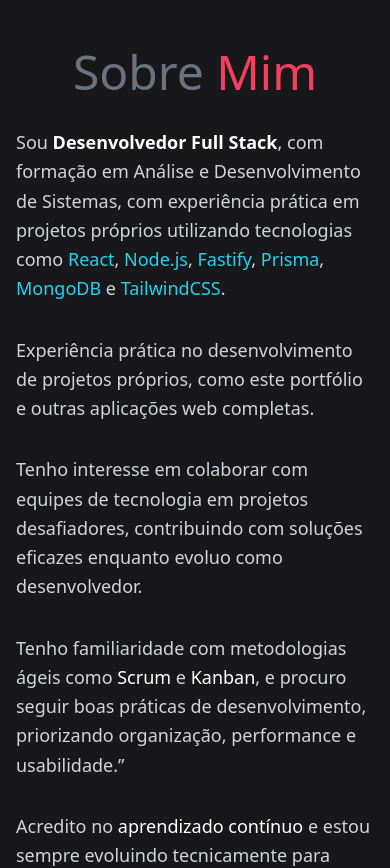
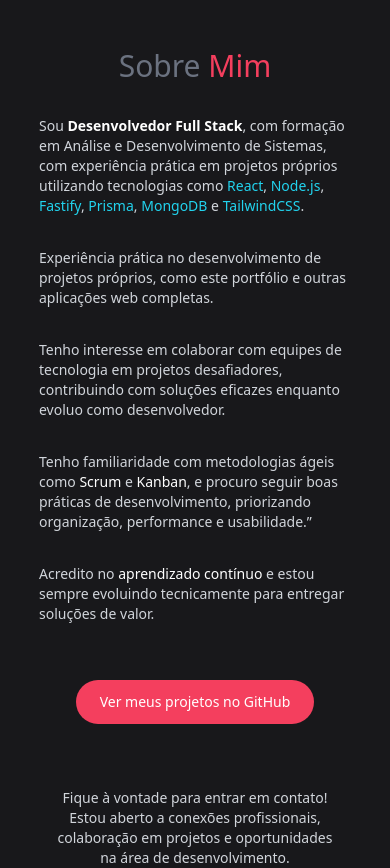
Before and after one commit to RicardoMadureiira/my-portfolio, a React (Vite) app: page / in a window 390 px wide. Shown: the part 900-1768 px from the top of the page. Built offline with nearby package versions, Linux system fonts and the light colour scheme.

Commit message:
added responsive text

```diff
--- a/src/AboutMe.tsx
+++ b/src/AboutMe.tsx
@@ -53,13 +53,16 @@
   }, []);
 
   return (
-    <section id="sobre" className="about-section w-full py-16 px-4 text-white">
-      <div className="max-w-5xl mx-auto flex flex-col gap-8">
-        <h2 className="about-title text-gray-500 font-thin text-5xl text-center max-lg:mt-10">
+    <section
+      id="sobre"
+      className="about-section w-full py-16 text-lg px-[10%] text-white"
+    >
+      <div className="max-w-5xl flex flex-col  gap-8">
+        <h2 className="about-title text-gray-500 font-thin text-5xl max-md:text-3xl text-center max-lg:mt-10">
           Sobre <span className="text-rose-500">Mim</span>
         </h2>
 
-        <p className="animate-about text-lg leading-relaxed text-gray-300">
+        <p className="animate-about text-lg max-md:text-sm leading-relaxed text-gray-300">
           Sou{" "}
           <span className="text-white font-semibold">
             Desenvolvedor Full Stack
@@ -73,18 +76,18 @@
           <span className="text-cyan-400">MongoDB </span> e{" "}
           <span className="text-cyan-400">TailwindCSS</span>.
         </p>
-        <p className="animate-about text-lg leading-relaxed text-gray-300">
+        <p className="animate-about text-lg max-md:text-sm leading-relaxed text-gray-300">
           Experiência prática no desenvolvimento de projetos próprios, como este
           portfólio e outras aplicações web completas.
         </p>
 
-        <p className="animate-about text-lg leading-relaxed text-gray-300">
+        <p className="animate-about text-lg max-md:text-sm leading-relaxed text-gray-300">
           Tenho interesse em colaborar com equipes de tecnologia em projetos
           desafiadores, contribuindo com soluções eficazes enquanto evoluo como
           desenvolvedor.
         </p>
 
-        <p className="animate-about text-lg leading-relaxed text-gray-300">
+        <p className="animate-about text-lg max-md:text-sm leading-relaxed text-gray-300">
           Tenho familiaridade com metodologias ágeis como{" "}
           <span className="text-white font-medium">Scrum</span> e{" "}
           <span className="text-white font-medium">Kanban</span>, e procuro
@@ -92,7 +95,7 @@
           performance e usabilidade.”
         </p>
 
-        <p className="animate-about text-lg leading-relaxed text-gray-300">
+        <p className="animate-about text-lg max-md:text-sm leading-relaxed text-gray-300">
           Acredito no{" "}
           <span className="text-white font-medium">aprendizado contínuo</span> e
           estou sempre evoluindo tecnicamente para entregar soluções de valor.
@@ -103,7 +106,7 @@
             href="https://github.com/RicardoMadureiira"
             target="_blank"
             rel="noopener noreferrer"
-            className="inline-block bg-rose-500 hover:bg-rose-600 transition-colors text-white px-6 py-3 rounded-full font-medium"
+            className="inline-block bg-rose-500 hover:bg-rose-600 transition-colors text-white px-6 py-3 max-md:text-sm rounded-full font-medium"
           >
             Ver meus projetos no GitHub
           </a>
@@ -113,7 +116,7 @@
             className="animate-about w-full py-16 px-4 bg-zinc-900 text-white"
           >
             <div className="max-w-4xl mx-auto text-center flex flex-col gap-5">
-              <p className="text-gray-300 text-lg">
+              <p className="text-gray-300 text-lg max-md:text-sm">
                 Fique à vontade para entrar em contato! Estou aberto a conexões
                 profissionais, colaboração em projetos e oportunidades na área
                 de desenvolvimento.
--- a/src/Contact.tsx
+++ b/src/Contact.tsx
@@ -56,7 +56,7 @@
       className="contact-section h-screen mt-32 px-[10%] overflow-hidden"
       id="contato"
     >
-      <h2 className="contact-title text-gray-600 text-center text-5xl font-thin ">
+      <h2 className="contact-title text-gray-600 text-center text-5xl max-md:text-3xl font-thin ">
         Fale <span className="text-rose-500">comigo</span>
       </h2>
 
@@ -88,9 +88,10 @@
               />
               {/* Número de Telefone */}
               <input
-                type="text"
+                type="tel"
                 name="phone"
                 placeholder="Celular"
+                required
                 className="animate-contact w-full p-3 rounded-md bg-transparent border border-rose-500 text-gray-200 placeholder-gray-400 focus:outline-none focus:ring-2 focus:ring-rose-500"
               />
               {/* Assunto */}
@@ -98,6 +99,7 @@
                 type="text"
                 name="subject"
                 placeholder="Assunto"
+                required
                 className="animate-contact w-full p-3 rounded-md bg-transparent border border-rose-500 text-gray-200 placeholder-gray-400 focus:outline-none focus:ring-2 focus:ring-rose-500"
               />
             </div>
--- a/src/Projects.tsx
+++ b/src/Projects.tsx
@@ -59,7 +59,7 @@
 
   return (
     <section className="title-section px-[10%] min-h-screen " id="projetos">
-      <h2 className="title-projects text-gray-500 font-thin mb-16 text-5xl text-center max-lg:mt-10">
+      <h2 className="title-projects text-gray-500 font-thin mb-16 text-5xl max-md:text-3xl text-center max-lg:mt-10">
         Últimos <span className="text-rose-500">Projetos</span>
       </h2>
 
```
